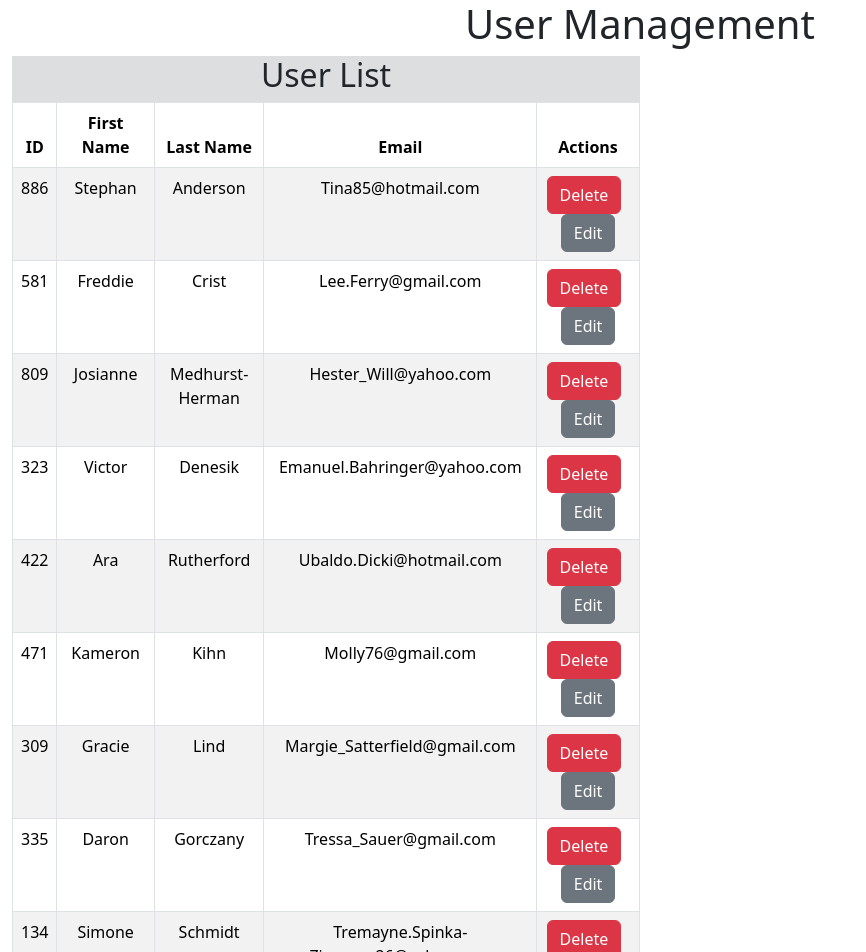
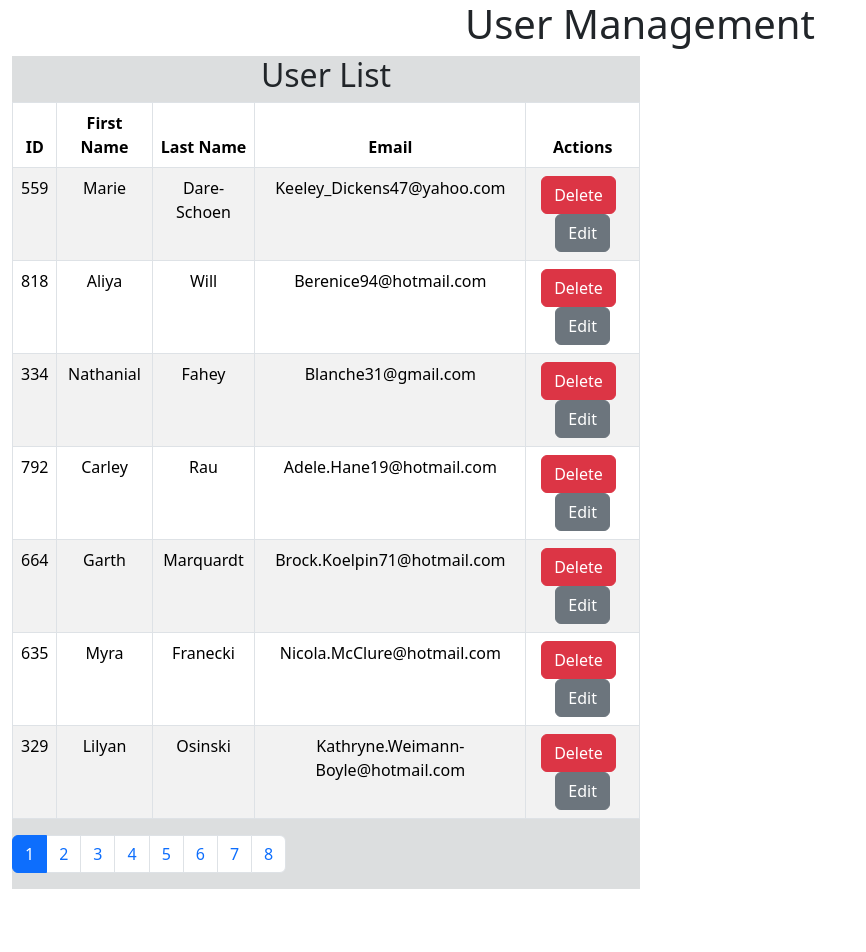
Before and after one commit to kanan-logiciel/Users_form, a React (Create React App) app: page / in a window 1280 px wide. Shown: the top 952 px of the page, without its empty margins (0-866 px from the left). After the commit the page ends 889 px from the top, so only its background shows below. Built offline with nearby package versions, Linux system fonts and the light colour scheme.

Commit message:
modified

```diff
--- a/src/users/AddEditUser/index.js
+++ b/src/users/AddEditUser/index.js
@@ -36,6 +36,7 @@ function AddEditUser({ user, onSubmit, onCancel }) {
   return (
     <Container fluid>
       <div className="form-div">
+        <h2>User Details:</h2>
         <Form onSubmit={handleSubmit}>
           <InputGroup className="p-4">
             <InputGroup.Text>First Name</InputGroup.Text>
--- a/src/users/UsersList/index.css
+++ b/src/users/UsersList/index.css
@@ -5,7 +5,6 @@
 }
 
 .pagination {
-  background-color: pink;
   align-items: center;
-  font-size: 14px;
+  font-size: 8px;
 }
--- a/src/users/UsersList/index.js
+++ b/src/users/UsersList/index.js
@@ -6,11 +6,15 @@ import Modal from "react-bootstrap/Modal";
 
 function UsersList({
   users,
+  paginatedUsers = [],
   onClickDelete,
   onClickEdit,
   ondisableButtons,
   handleClose,
   show,
+  totalPages,
+  setCurrentPage,
+  currentPage,
 }) {
   // console.log("Received Users:", users);
 
@@ -20,6 +24,10 @@ function UsersList({
 
   const handleEdit = (user) => () => {
     onClickEdit(user);
+  };
+
+  const handlePageClick = (pageNumber) => {
+    setCurrentPage(pageNumber);
   };
 
   return (
@@ -52,7 +60,8 @@ function UsersList({
             </tr>
           </thead>
           <tbody>
-            {users.map((user, index) => (
+            {paginatedUsers.length > 0 ? (
+              paginatedUsers.map((user, index) => (
                 <tr key={index}>
                   <td>{user.id}</td>
                   <td>{user.firstName}</td>
@@ -76,8 +85,8 @@ function UsersList({
                     </button>
                   </td>
                 </tr>
-            ))}
-
+              ))
+            ) : (
               <tr>
                 <td colSpan="6">
                   <span>
@@ -99,9 +108,31 @@ function UsersList({
                   </span>
                 </td>
               </tr>
+            )}
           </tbody>
         </Table>
-        <div className="pagination">abc</div>
+        <div className="pagination">
+          {/* Pagination */}
+          <nav>
+            <ul className="pagination">
+              {[...Array(totalPages)].map((_, index) => (
+                <li
+                  key={index}
+                  className={`page-item ${
+                    currentPage === index + 1 ? "active" : ""
+                  }`}
+                >
+                  <button
+                    className="page-link"
+                    onClick={() => handlePageClick(index + 1)}
+                  >
+                    {index + 1}
+                  </button>
+                </li>
+              ))}
+            </ul>
+          </nav>
+        </div>
       </div>
     </Container>
   );
--- a/src/users/index.js
+++ b/src/users/index.js
@@ -17,7 +17,7 @@ function Users() {
   };
 
   const initializeFakeUsers = () => {
-    const fakeUsers = new Array(20).fill(null).map(() => {
+    const fakeUsers = new Array(50).fill(null).map(() => {
       return {
         id: getRandomId(),
         firstName: faker.person.firstName(),
@@ -85,20 +85,38 @@ function Users() {
     setShowAddEditUserForm(false);
   };
 
+  // Disable buttons
   const disableButtons = () => {
     return showAddEditUserForm;
   };
+
+  // Pagination
+  const [currentPage, setCurrentPage] = useState(1);
+  const itemsPerPage = 7;
+
+  const paginate = (array, currentPage, itemsPerPage) => {
+    const startIndex = (currentPage - 1) * itemsPerPage;
+    const endIndex = startIndex + itemsPerPage;
+    return array.slice(startIndex, endIndex);
+  };
+
+  const totalPages = Math.ceil(users.length / itemsPerPage);
+
+  const paginatedUsers = paginate(users, currentPage, itemsPerPage);
 
   return (
     <div>
       <h1>User Management</h1>
       <UsersList
-        users={users}
+        paginatedUsers={paginatedUsers}
         onClickDelete={handleDeleteUser}
         onClickEdit={onClickEdit}
         ondisableButtons={disableButtons}
         handleClose={handleClose}
         show={show}
+        totalPages={totalPages}
+        setCurrentPage={setCurrentPage}
+        currentPage={currentPage}
       />
       {showAddEditUserForm && (
         <AddEditUser
```
Lines whose indentation alone changed are shown as unchanged.
